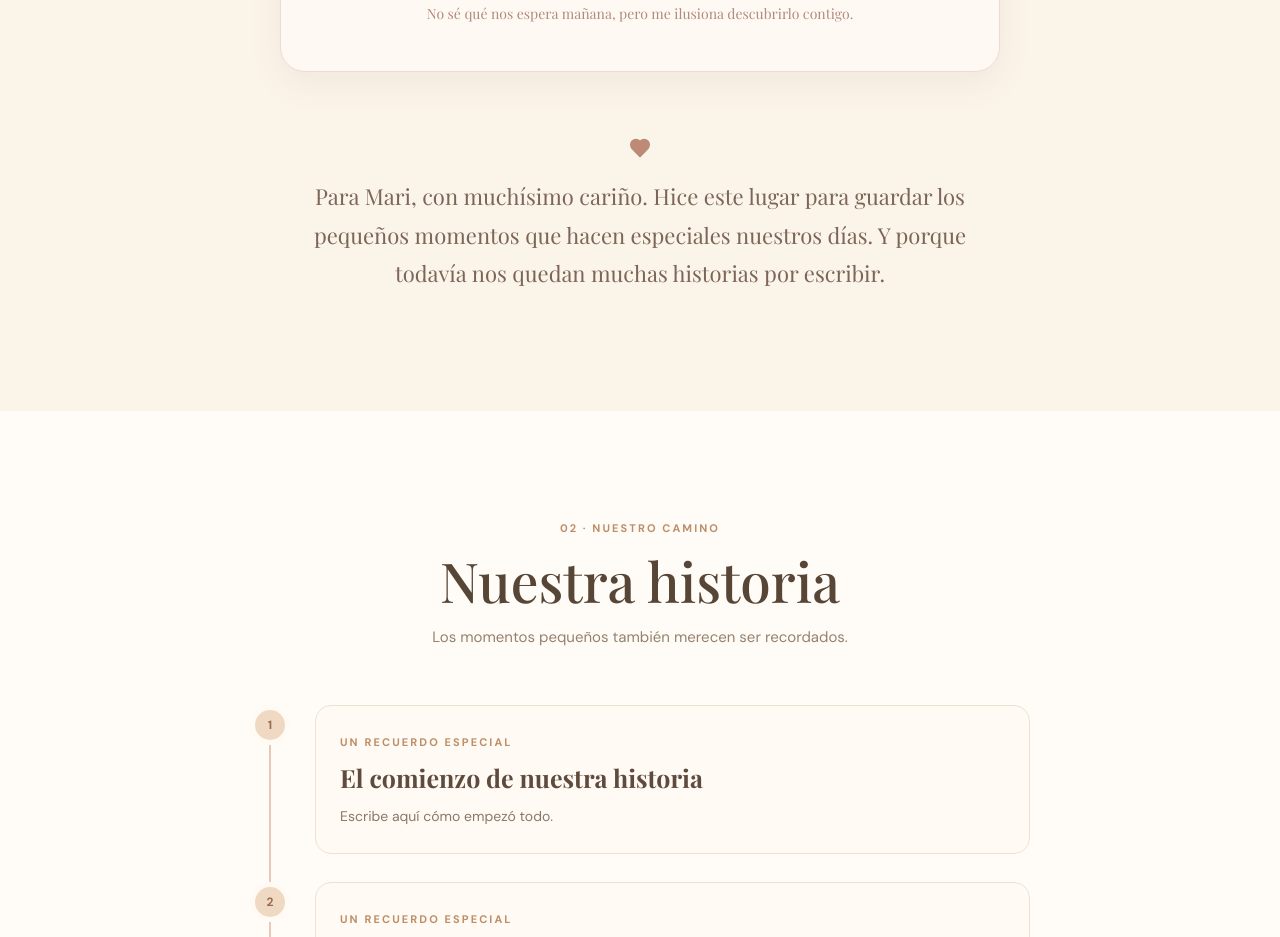
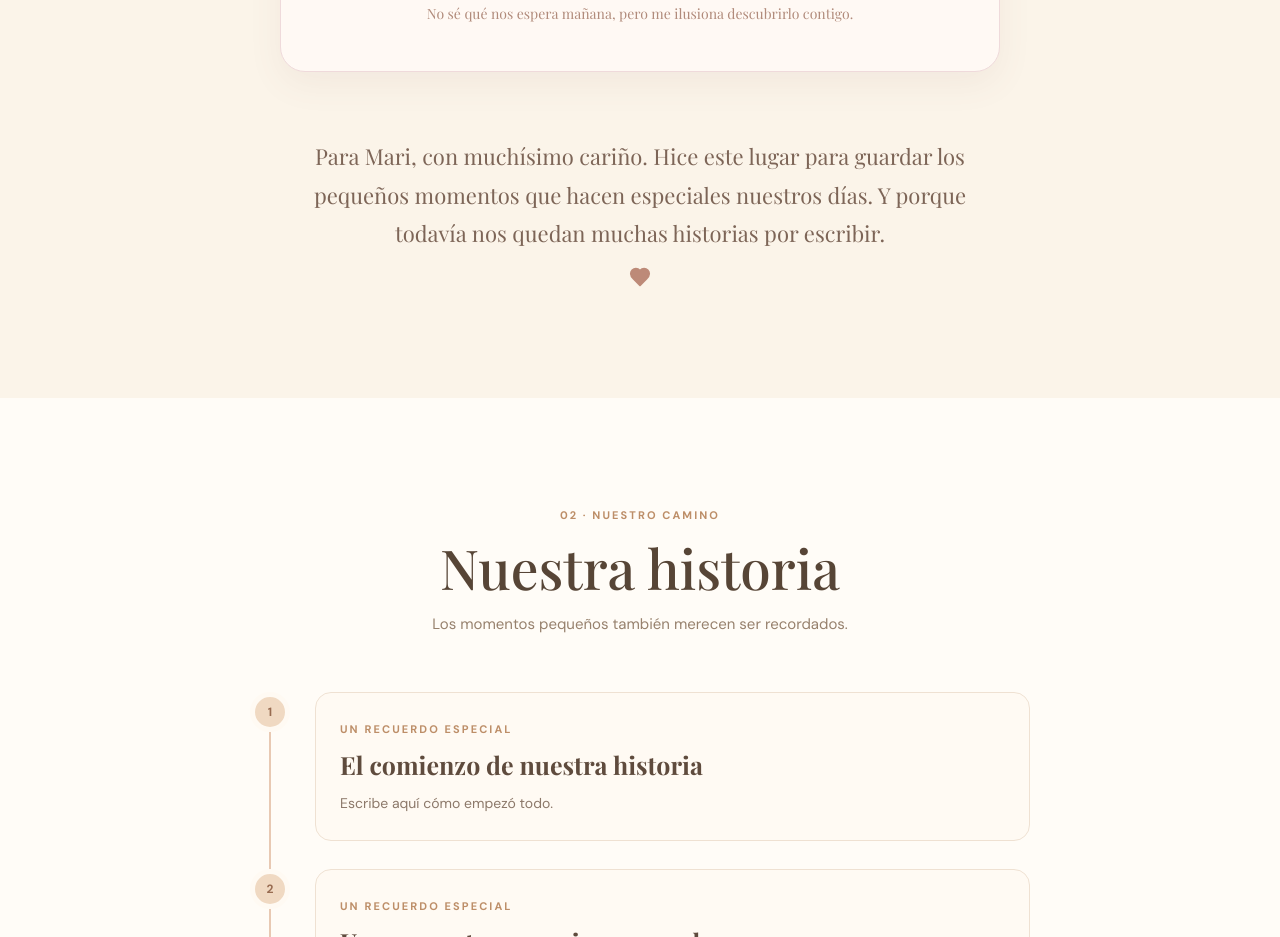
Before and after one commit to Miguelino1718/Miguelino1718.github.io, a React (Vite) app: page / in a window 1280 px wide. Shown: the part 2980-3917 px from the top of the page. Built offline with nearby package versions, Linux system fonts and the light colour scheme.

Commit message:
Update App.jsx

```diff
--- a/src/App.jsx
+++ b/src/App.jsx
@@ -311,8 +311,8 @@ export default function App() {
             <RelationshipCounter />
 
             <div className="dedication">
+              <p>{content.dedication}</p>
               <Heart size={22} fill="currentColor" />
-              <p>{content.dedication}</p>
             </div>
 
           </div>
```
